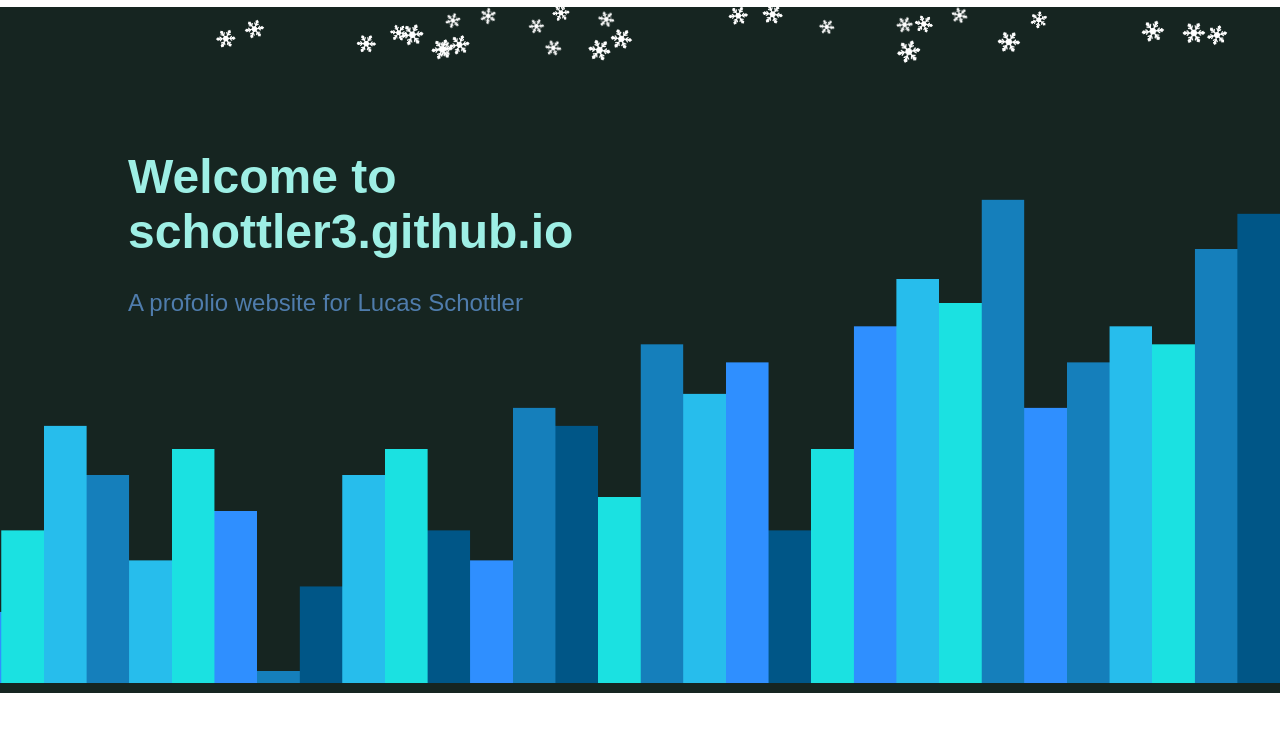
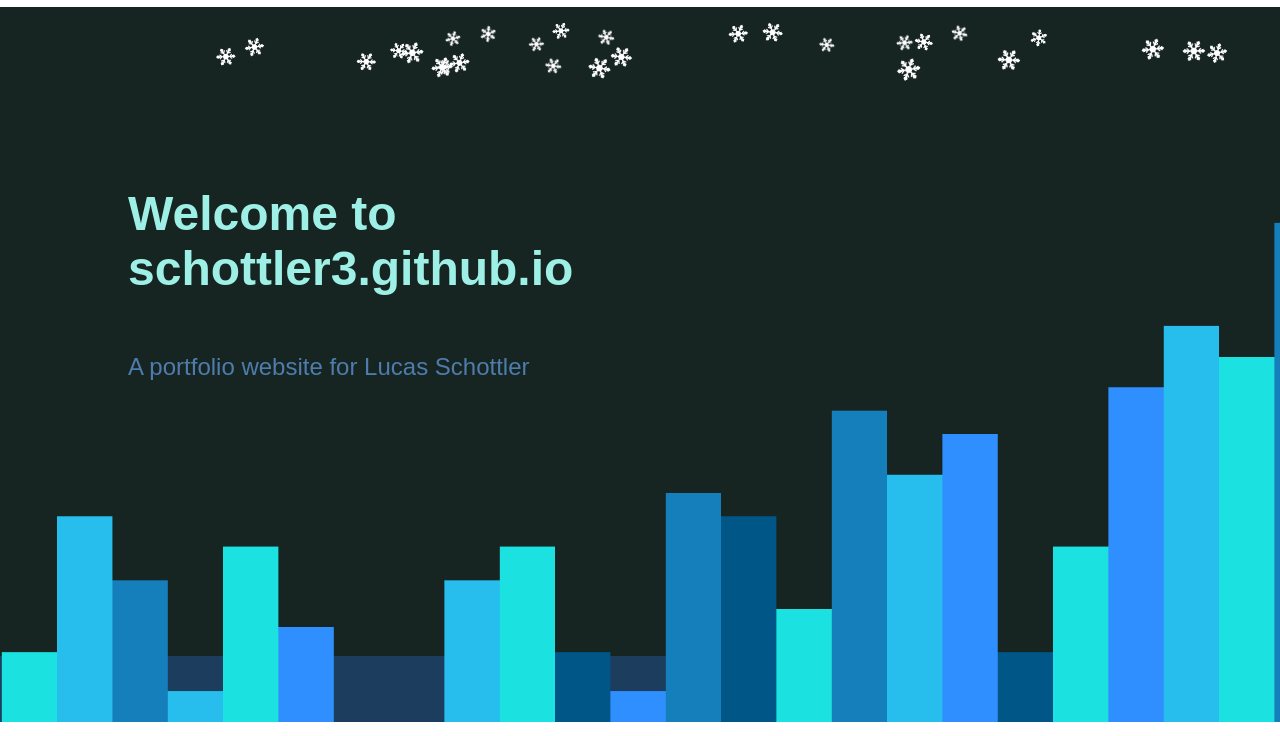
Before and after one commit to schottler3/schottler3.github.io, a plain HTML site: page index.html in a window 1280 px wide. Shown: the part 64-800 px from the top of the page. Drawn offline with Linux system fonts and the light colour scheme.

Commit message:
Css hierarchy adjustments. Typo corrections and style changes

```diff
--- a/css/about.css
+++ b/css/about.css
@@ -0,0 +1,10 @@
+.article {
+    margin-top: 10%;
+    grid-area: article;
+    color: white;
+    display: flex;
+    font-size: 2em;
+    text-align: center;
+    justify-content: center;
+
+}
--- a/css/contact.css
+++ b/css/contact.css
@@ -1,6 +1,6 @@
 .article {
     min-width: auto;
-    margin-top: -2%;
+    margin-top: 8%;
     margin-bottom: 6%;
     grid-area: article;
     display: grid;
@@ -18,7 +18,7 @@
 }
 
 #contactTitle {
-    margin-top: -15%;
+    margin-top: -20%;
     margin-bottom: 15%;
     font-size: 2.25em;
     font-weight: bold;
@@ -43,6 +43,7 @@
 }
 
 h1 {
+    margin-bottom: 0%;
     font-size: 2.25em;
     color: rgb(158, 239, 229);
 }
--- a/css/global.css
+++ b/css/global.css
@@ -4,14 +4,13 @@ body {
     padding: 0;
     min-height: 100vh;
     overflow: hidden;
+    user-select: none;
     background-color: rgb(22,37,33);
     display: grid;
     font-family: Arial, sans-serif;
-    grid-template-rows: 1fr 3fr 10fr 1fr;
-
+    grid-template-rows: 1fr 10fr .2fr;
     grid-template-areas:
     "header"
-    "snows"
     "article"
     "footer";
 }
@@ -79,6 +78,7 @@ body {
     display: flex;
     justify-content: center;
     align-items: center;
+    user-select: text;
 }
 
 .social {
@@ -86,6 +86,7 @@ body {
     display: flex;
     align-items: center;
     justify-content: flex-end;
+    user-select: none;
 }
 
 .icon {
@@ -101,7 +102,6 @@ body {
 }
 
 .footer {
-    margin-top: auto;
     display: grid;
     grid-area: footer;
     grid-template-columns: 1fr 1fr 1fr;
@@ -110,15 +110,3 @@ body {
     position: relative;
 
 }
-
-.footerItem {
-    display: flex;
-    grid-area: footercenter;
-    justify-content: center;
-    align-items: center;
-    font-size: 1.4em;
-    color: rgb(60, 71, 75);
-    flex-direction: column;
-    margin: 0;
-    padding: 5%;
-}
--- a/css/index.css
+++ b/css/index.css
@@ -1,35 +1,27 @@
 .article {
     background-image: url(../img/background.png);
-    background-position-y: top;
+    background-position-y: 150px;
     background-size: cover;
+    background-repeat: no-repeat;
     grid-area: article;
+    bottom: 0;
     display: grid;
-    grid-template-columns: 10% 90%;
-    grid-template-rows: 140px 200px;
-    user-select: none;
+    grid-template-rows: 25% 20% 10% 45%;
+    grid-template-columns: 10% 45% 45%;
     grid-template-areas:
-        "articleleft welcome"
-        "articleleft profolio";
+    "snows snows snows"
+    "welcomeLeft welcome welcomeRight"
+    "portfolioLeft portfolio portfolioRight"
+    "contentLeft content contentRight";
+
 }
 
 #snows {
-    margin: 0;
     grid-area: snows;
-    display: flex;
-    overflow: hidden;
-}
-
-#snowsec {
-    position: relative;
-    width: 100%;
-    height: 100%;
-
-}
-
-.snow {
-    position: absolute;
-    height: auto;
-    user-select: none;
+    display: grid;
+    grid-template-rows: 40% 40% 20%;
+    grid-template-areas:
+    "snowsLeft snowsCenter snowsRight";
 }
 
 #snowSelector {
@@ -51,16 +43,6 @@
     margin: 4px;
 }
 
-.water {
-    position: absolute;
-    bottom: 0;
-    width: 100%;
-    height: 5%;
-    z-index: -1;
-    background-image: url(../img/water.png);
-    background-size: cover;
-}
-
 #welcome {
     margin: 0;
     padding: 0;
@@ -70,10 +52,23 @@
     color: rgb(158, 239, 229);
 }
 
-#profolio{
-    margin: 0;
-    padding: 0;
-    grid-area: profolio;
+#portfolio{
+    grid-area: portfolio;
     font-size: 1.5em;
     color: rgb(79, 124, 172);
 }
+
+.water {
+    grid-area: article;
+    position: absolute;
+    bottom: 0;
+    width: 100%;
+    height: 10%;
+    z-index: -1;
+    background-image: url(../img/water.png);
+    background-size: cover;
+}
+
+.content {
+    grid-area: content;
+}
--- a/css/projects.css
+++ b/css/projects.css
@@ -0,0 +1,9 @@
+.article {
+    margin-top: 10%;
+    grid-area: article;
+    color: white;
+    display: flex;
+    font-size: 2em;
+    text-align: center;
+    justify-content: center;
+}
--- a/index.html
+++ b/index.html
@@ -27,9 +27,8 @@
                 </a>
             </div>
         </div>
+        <div class="article">
             <div id="snows">
-            <section id="snowSec">
-            </section>
                 <div id="snowSelector">
                     <button class="snowButton" id="clear">Clear</button>
                     <button class="snowButton" id="flurry">Flurry</button>
@@ -37,12 +36,18 @@
                     <button class="snowButton" id="blizzard">Blizzard</button>
                 </div>
             </div>
-        <div class="article">
+
+
+
+            <p id="welcome">Welcome to <br>schottler3.github.io</p>
+            <p id="portfolio">A portfolio website for Lucas Schottler</p>
+
+            <div class="content">
+
+            </div>
+        </div>
 
         <div class="water"></div>
-            <p id="welcome">Welcome to <br>schottler3.github.io</p>
-            <p id="profolio">A profolio website for Lucas Schottler</p>
-        </div>
 
         <div class="footer">
             <div class="footerItem">
--- a/js/index.js
+++ b/js/index.js
@@ -60,7 +60,7 @@ function spawnSnow(){
   });
   rollSnow(snow);
 
-  document.getElementById('snowSec').appendChild(snow);
+  document.getElementById('snows').appendChild(snow);
 }
 
 function rollSnow(snow) {
@@ -85,7 +85,7 @@ function clickSnow(snow) {
 
   let water = document.getElementsByClassName('water')[0];
   if (!water.dataset.height) {
-    water.dataset.height = 5;
+    water.dataset.height = 10;
   }
   water.dataset.height = parseFloat(water.dataset.height) + 0.5;
   water.style.height = water.dataset.height + '%';
```
Also changed, not shown: html/about.html (+12 -0 lines), html/projects.html (+6 -0 lines). Lines whose indentation alone changed are shown as unchanged.
